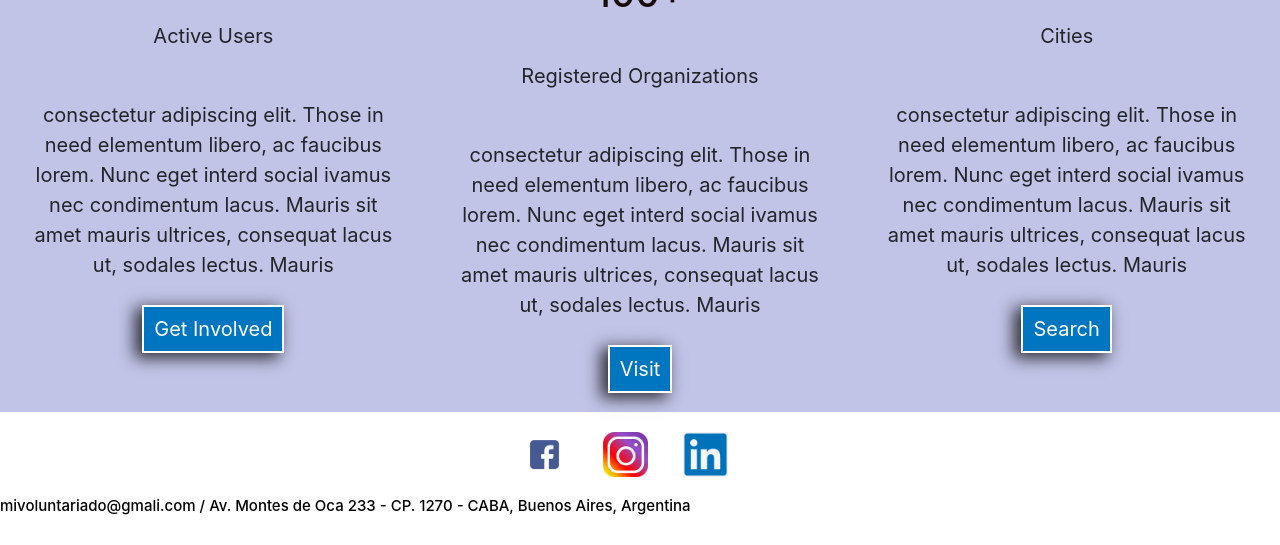
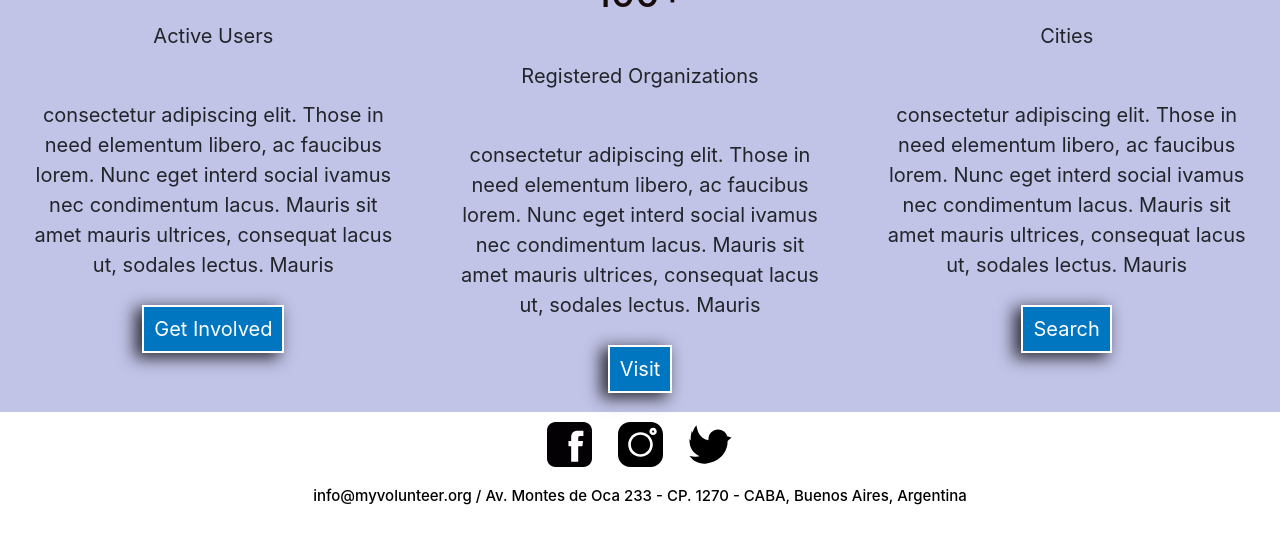
Before and after one commit to nzucconi/MiVoluntario, a website: page index.html in a window 1280 px wide. Shown: the part 871-1416 px from the top of the page. Drawn offline with Linux system fonts and the light colour scheme.

Commit message:
Fixing footer

```diff
--- a/index.html
+++ b/index.html
@@ -103,11 +103,15 @@
 		</div>
 <!---------------- FOOTER SECTION--------------->
 		<div id="footer">
-			<a href="https://www.facebook.com/"><img src="media/facebooklogo.png" width="45" alt="Logo de Facebook" ></a>
-			<a href="https://www.instagram.com/"><img src="media/instagramlogo.png" width="45" alt="Logo de Instagram"></a>
-			<a href="https://www.linkedin.com/"><img src="media/linkedinlogo.png" width="45" alt="Logo de Linkedin"><a href="https://www.linkedin.com/"></a>
+			<div class="footer-social">
+				<a href="https://www.facebook.com/"><img src="media/facebooklogo.svg" width="45" alt="Logo de Facebook" ></a>
+				<a href="https://www.instagram.com/"><img src="media/instagramlogo.svg" width="45" alt="Logo de Instagram"></a>
+				<a href="https://www.twitter.com/"><img src="media/twitterlogo.svg" width="45" alt="Logo de Twitter"></a>
+			</div>
+			<div class="footer-info">
+				<h4 class="font-size-small">info@myvolunteer.org / Av. Montes de Oca 233 - CP. 1270 - CABA, Buenos Aires, Argentina</h4>
+			</div>
 		</div>
-		<h4 class="font-size-small">mivoluntariado@gmali.com / Av. Montes de Oca 233 - CP. 1270 - CABA, Buenos Aires, Argentina</h4>
 		<script src="bootstrap/js/jquery-3.5.1.slim.min.js"></script>
 	    <script src="bootstrap/js/bootstrap.bundle.min.js"></script>
 	</body>
--- a/scss/_footer.scss
+++ b/scss/_footer.scss
@@ -1,9 +1,18 @@
 #footer{
+	display: flex;
+	flex-direction: column;
 	text-align: center;
-	padding-bottom: 20px;
-	padding-top: 20px;
-	a{
-		padding: 0 15px;
-		padding-bottom: 40px;
+	min-height: 120px;
+	// background-color: $primaryColor;
+	.footer-social{
+		margin: 5px;
+		padding: 5px;
+		a{
+			padding: 0px 10px;
+		}
+	}
+	.footer-info{
+		margin: 5px;
+		padding: 5px;
 	}
 }
```
Also changed, not shown: pages/contact.html (+8 -4 lines), pages/meetus.html (+8 -4 lines), pages/news.html (+8 -4 lines), pages/volunteer.html (+8 -4 lines), css/estilos.css, media/facebooklogo.png (deleted), media/facebooklogo.svg (added), media/instagramlogo.png (deleted), media/instagramlogo.svg (added), media/linkedinlogo.png (deleted), media/twitterlogo.png (deleted), media/twitterlogo.svg (added).
